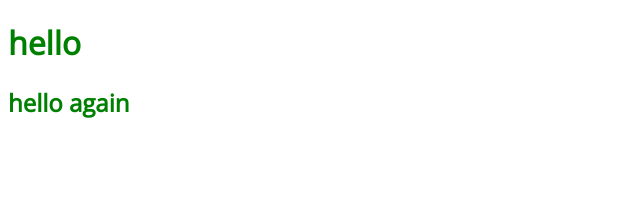
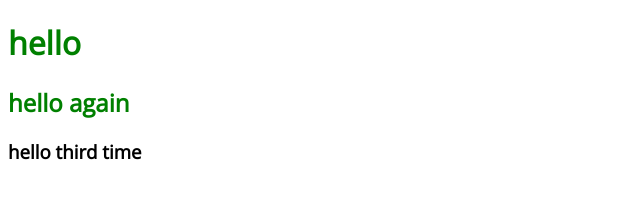
Before and after one commit to vanmitG/online-Course-Web, a plain HTML site: page index.html in a window 1280 px wide. Shown: the whole page, without its empty margins (0-640 px from the left). Drawn offline with nearby package versions, Linux system fonts and the light colour scheme.

Commit message:
add h3 in index

```diff
--- a/index.html
+++ b/index.html
@@ -10,5 +10,6 @@
   <body>
     <h1>hello</h1>
     <h2>hello again</h2>
+    <h3>hello third time</h3>
   </body>
 </html>
```
